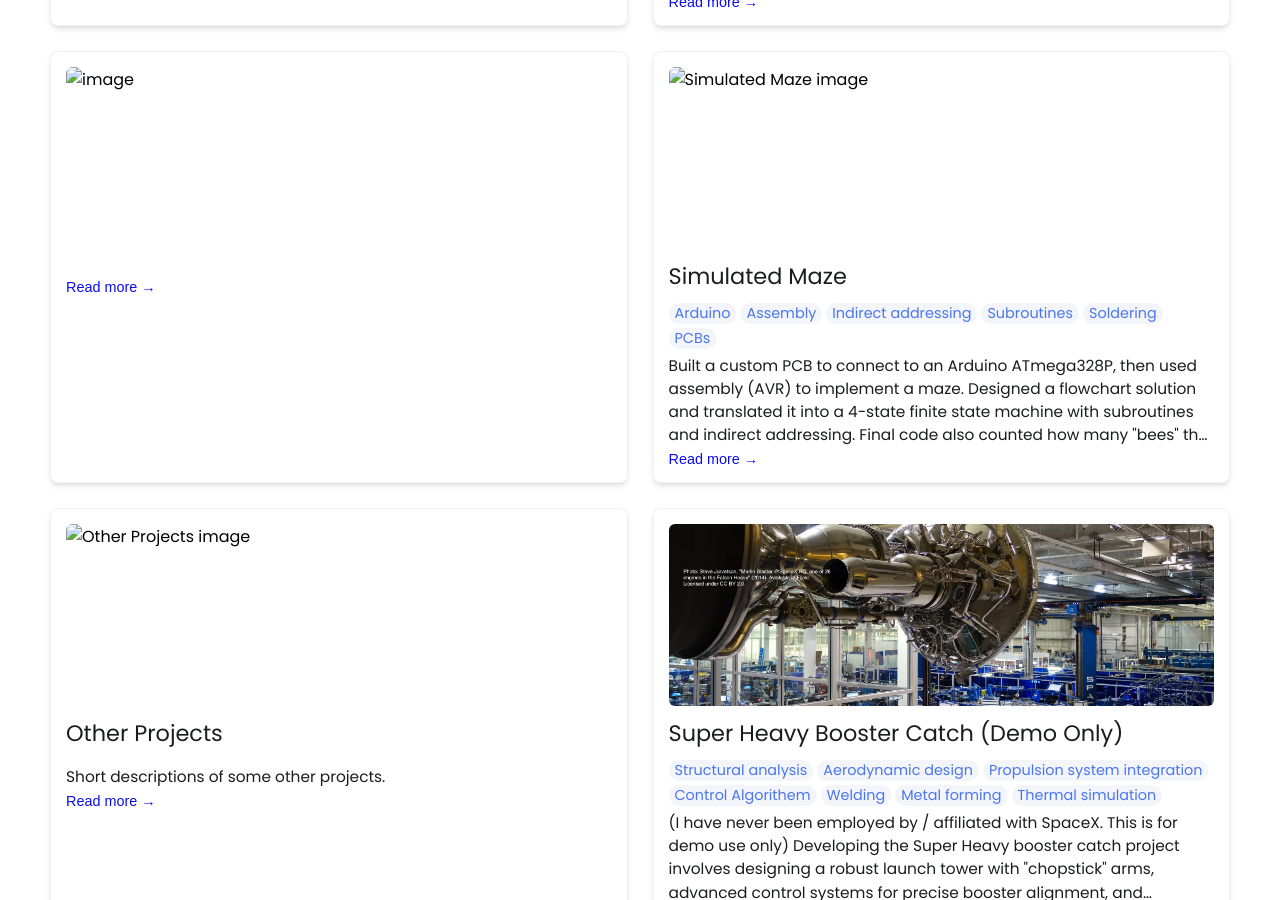
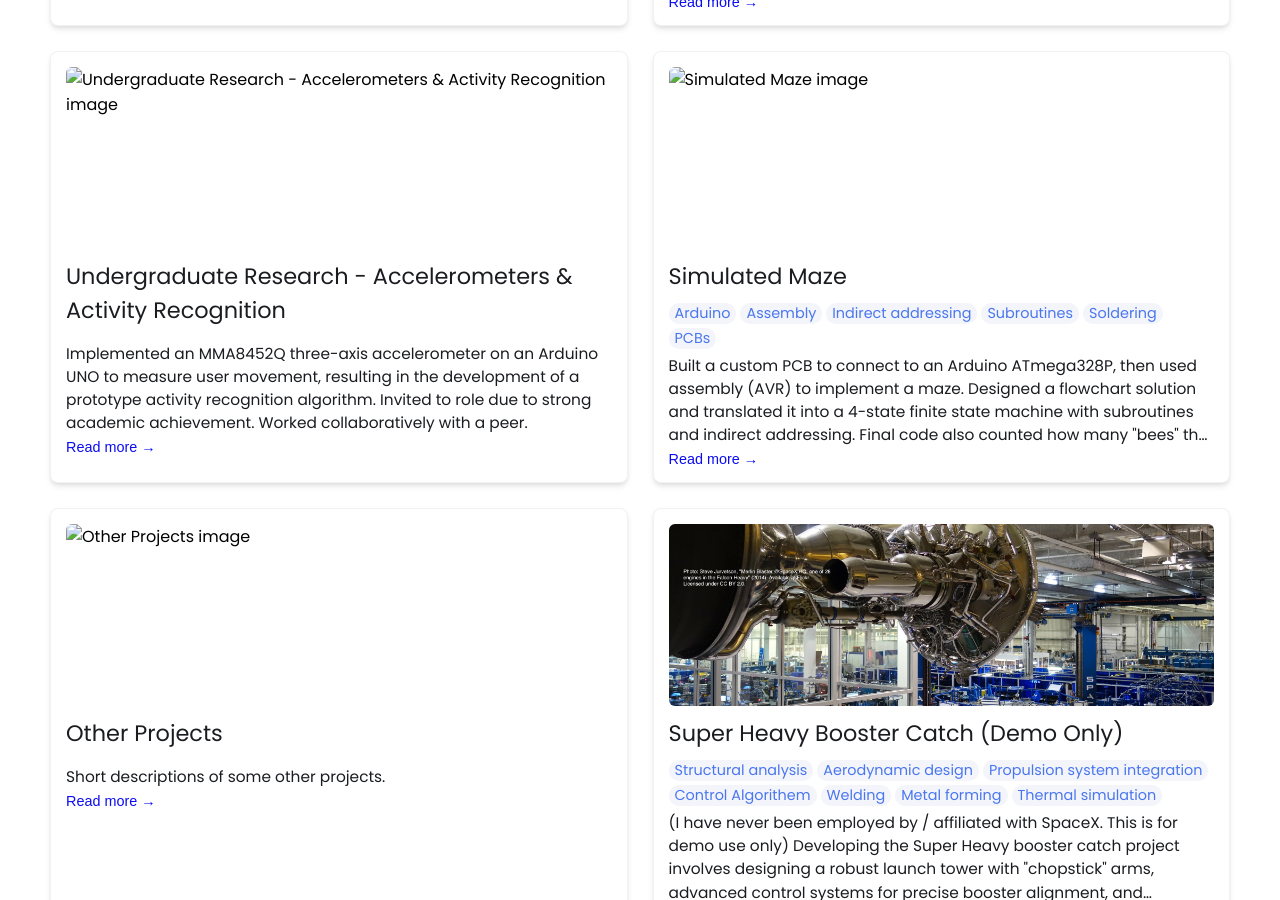
Before and after one commit to MattPieti/MattPieti.github.io, a Jekyll site: the page built from index.html, in a window 1280 px wide and 900 px high, scrolled down 1500 px. Built offline with Jekyll 4.4.1, drawn with Linux system fonts in a browser that asks for light colours.

Commit message:
Update index.md

```diff
--- a/_projects/3accelerometer/index.md
+++ b/_projects/3accelerometer/index.md
@@ -1,6 +1,6 @@
 ---
 layout: post
-title: Undergraduate Research: Accelerometers & Activity Recognition
+title: Undergraduate Research - Accelerometers & Activity Recognition
 description: Implemented an MMA8452Q three-axis accelerometer on an Arduino UNO to measure user movement, resulting in the development of a prototype activity recognition algorithm. Invited to role due to strong academic achievement. Worked collaboratively with a peer.
 skills:
   -
```
